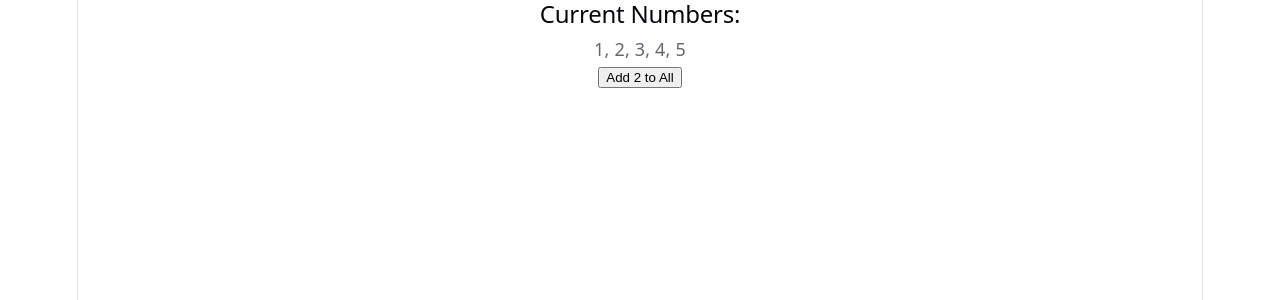
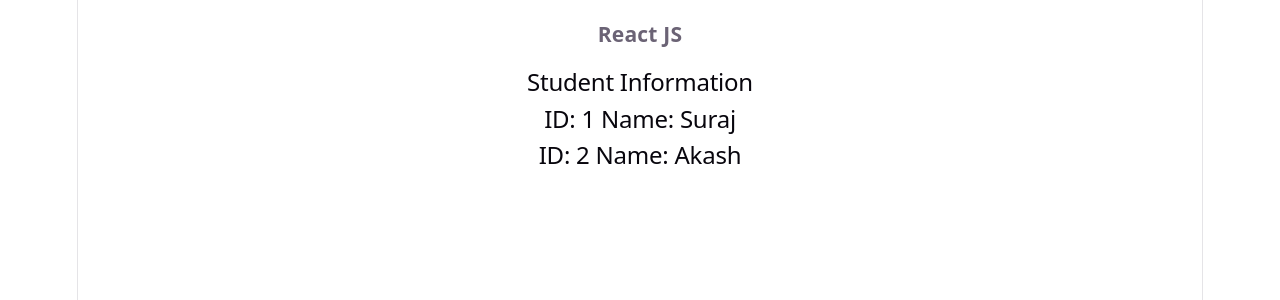
Before and after one commit to Tanya-26/ReactJS, a React (Vite) app: page / in a window 1280 px wide. Shown: the top 300 px of the page. Built offline with nearby package versions, Linux system fonts and the light colour scheme.

Commit message:
full fledge

```diff
--- a/src/App.jsx
+++ b/src/App.jsx
@@ -1,33 +1,15 @@
-import { useState } from "react";
 
+import Header from './components/Header/Header'
+import Footer from './components/footer/Footer'
+import Body from './components/body/body'
 const App = () => {
-  const initName={
-    id:1,name:"KIET"
-  }
-  let [nameObj, setName] = useState(initName);
-  const changeName = (newName)=>{
-    console.log(nameObj);
-    setName({...nameObj, name:newName});
-  }
-  // string
-  // const [name, setName] = useState("KIET");
-
-  // function changeName(newName){
-  //   setName(newName);
-  // }
-  // function clickMe() {
-  //   alert("Welcome react event handling");
-  // }
-
   return (
     <div>
-      {/* <button onClick={clickMe}>Click Me</button> */}
+      <Header/>
+      <Body/>
+      <Footer/>
+    </div>
+  )
+}
 
-      <button onClick={()=>changeName("KIET MCA")}>Change Name</button>
-        <p>Current Name: {nameObj.name}</p>
-        {console.log(nameObj)}
-    </div>
-  );
-};
-
-export default App;
+export default App
--- a/src/components/Array.jsx
+++ /dev/null
@@ -1,19 +0,0 @@
-import { useState } from 'react'
-
-const Array = () => {
-    const [numbers, setNumbers] = useState([1,2,3,4,5]);
-    function addition(){
-        setNumbers(numbers.map(num => num + 2));
-    }
-  return (
-    <div>
-        <h2>
-            Current Numbers:
-        </h2>
-        <p>{numbers.join(', ')}</p>
-      <button onClick={addition}>Add 2 to All</button>
-    </div>
-  )
-}
-
-export default Array
--- /dev/null
+++ b/src/components/Header/Header.jsx
@@ -0,0 +1,11 @@
+
+
+const Header = () => {
+  return (
+    <div>
+      <h3>React JS</h3>
+    </div>
+  )
+}
+
+export default Header
--- /dev/null
+++ b/src/components/UpdateNumber.jsx
@@ -0,0 +1,35 @@
+import { useState } from 'react'
+
+const ArrayComponent = () => {
+  const [numbers, setNumbers] = useState([1, 2, 3, 4, 5]);
+  const [num, setNum] = useState([
+    { id: 1, n: 10 },
+    { id: 2, n: 20 },
+    { id: 3, n: 30 },
+    { id: 4, n: 40 },
+    { id: 5, n: 50 },
+  ]);
+
+  // Updates the plain numbers array
+  function addition() {
+    setNumbers(numbers.map(n => n + 2));
+  }
+
+  const plusTwo = () => {
+    setNum((prev) => prev.map((row) => ({ ...row, n: row.n + 2 })));
+  };
+
+  return (
+    <div>
+      <h2>Current Numbers:</h2>
+      <p>{numbers.join(', ')}</p>
+      <button onClick={addition}>Add 2 to Numbers</button>
+
+      <h2>Current Objects:</h2>
+      <p>{num.map(item => `ID ${item.id}: ${item.n}`).join(' | ')}</p>
+      <button onClick={plusTwo}>Add 2 to Objects</button>
+    </div>
+  );
+};
+
+export default ArrayComponent;
--- /dev/null
+++ b/src/components/body/Student.jsx
@@ -0,0 +1,10 @@
+
+const Student = ({ id, name }) => {
+  return (
+    <div>
+      <h2>ID: {id} Name: {name}</h2>
+    </div>
+  )
+}
+
+export default Student
--- /dev/null
+++ b/src/components/body/body.jsx
@@ -0,0 +1,13 @@
+import Student from "./Student";
+
+const Body = () => {
+  return (
+    <div>
+      <h2>Student Information</h2>
+      <Student id={1} name="Suraj" />
+      <Student id={2} name="Akash" />
+    </div>
+  );
+};
+
+export default Body;
--- /dev/null
+++ b/src/components/footer/Footer.jsx
@@ -0,0 +1,11 @@
+
+
+const Footer = () => {
+  return (
+    <div>
+
+    </div>
+  )
+}
+
+export default Footer
--- a/src/main.jsx
+++ b/src/main.jsx
@@ -1,14 +1,14 @@
 import { StrictMode } from 'react'
 import { createRoot } from 'react-dom/client'
 import './index.css'
-// import App from './App.jsx'
+import App from './App.jsx'
 // import ListDisplay from './components/ListDisplay.jsx'
-import ArrayAddition from './components/Array.jsx'
+// import ArrayAddition from './components/UpdateNumber.jsx'
 
 createRoot(document.getElementById('root')).render(
   <StrictMode>
-    {/* <App /> */}
-    <ArrayAddition/>
+    <App />
+    {/* <ArrayAddition/> */}
     {/* <ListDisplay/> */}
   </StrictMode>,
 )
```
Also changed, not shown: src/components/UpdateString.jsx (added, +25 -0 lines).
